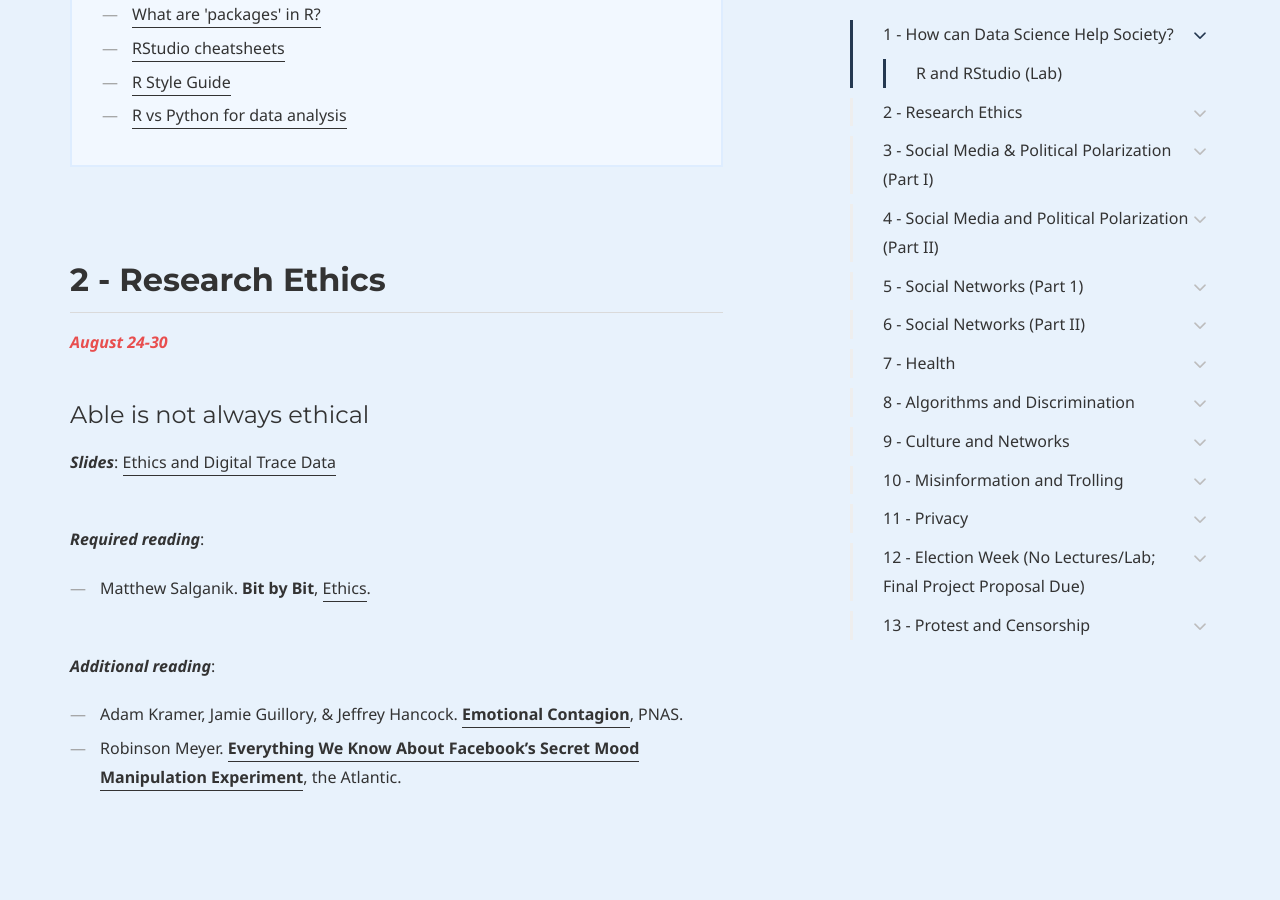
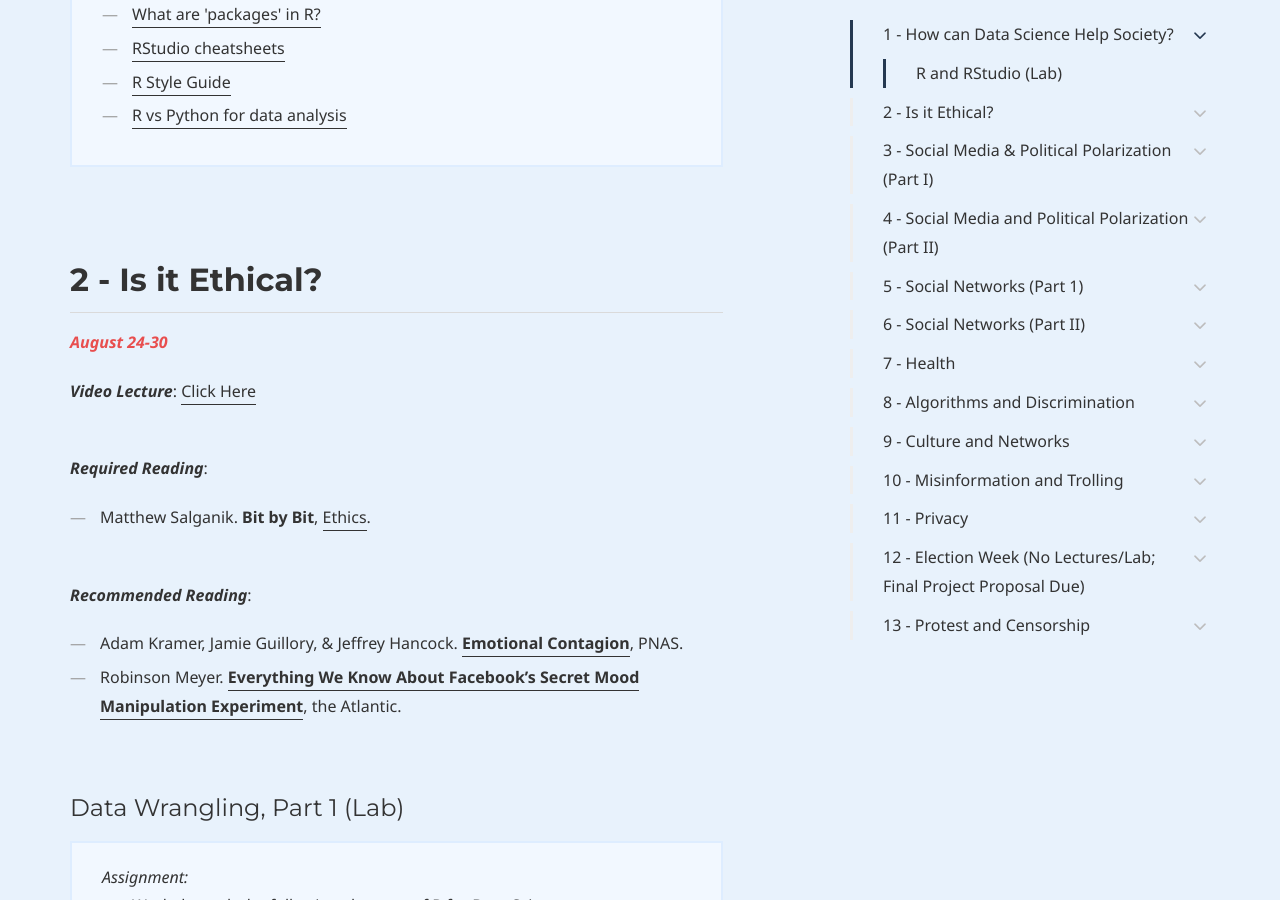
Before and after one commit to dssoc/dssoc.github.io, a Jekyll site: the page built from schedule.md, in a window 1280 px wide and 900 px high, scrolled down 1711 px. Built offline with Jekyll 4.4.1, drawn with Linux system fonts in a browser that asks for light colours; some web fonts are replaced.

Commit message:
Update schedule.md

```diff
--- a/schedule.md
+++ b/schedule.md
@@ -63,24 +63,22 @@ page_nav:
 
 
 
-## 2 - Research Ethics
+## 2 - Is it Ethical?
 
 
 <b><i><font color="#E84E4E">August 24-30</font></i></b>
-#### Able is not always ethical
 
-***Slides***: [Ethics and Digital Trace Data](https://htmlpreview.github.io/?https://github.com/dssoc/dssoc.github.io/blob/master/slides_and_code/Ethics/ethics.html#/)
+***Video Lecture***: [Click Here](https://htmlpreview.github.io/?https://github.com/dssoc/dssoc.github.io/blob/master/slides_and_code/Ethics/ethics.html#/)
 <br/><br/>
 
-***Required reading***:
+***Required Reading***:
 - Matthew Salganik. **Bit by Bit**, [Ethics](https://www.bitbybitbook.com/en/1st-ed/ethics/).
 <br/><br/>
 
-***Additional reading***:
+***Recommended Reading***:
 - Adam Kramer, Jamie Guillory, & Jeffrey Hancock. [**Emotional Contagion**](https://www.pnas.org/content/111/24/8788), PNAS.
 - Robinson Meyer. [**Everything We Know About Facebook's Secret Mood Manipulation Experiment**](https://www.theatlantic.com/technology/archive/2014/06/everything-we-know-about-facebooks-secret-mood-manipulation-experiment/373648/), the Atlantic.
-<br/><br/><br/><br/>
-
+<br/><br/>
 
 #### Data Wrangling, Part 1 (Lab)
 <div class="callout callout--info">
```
